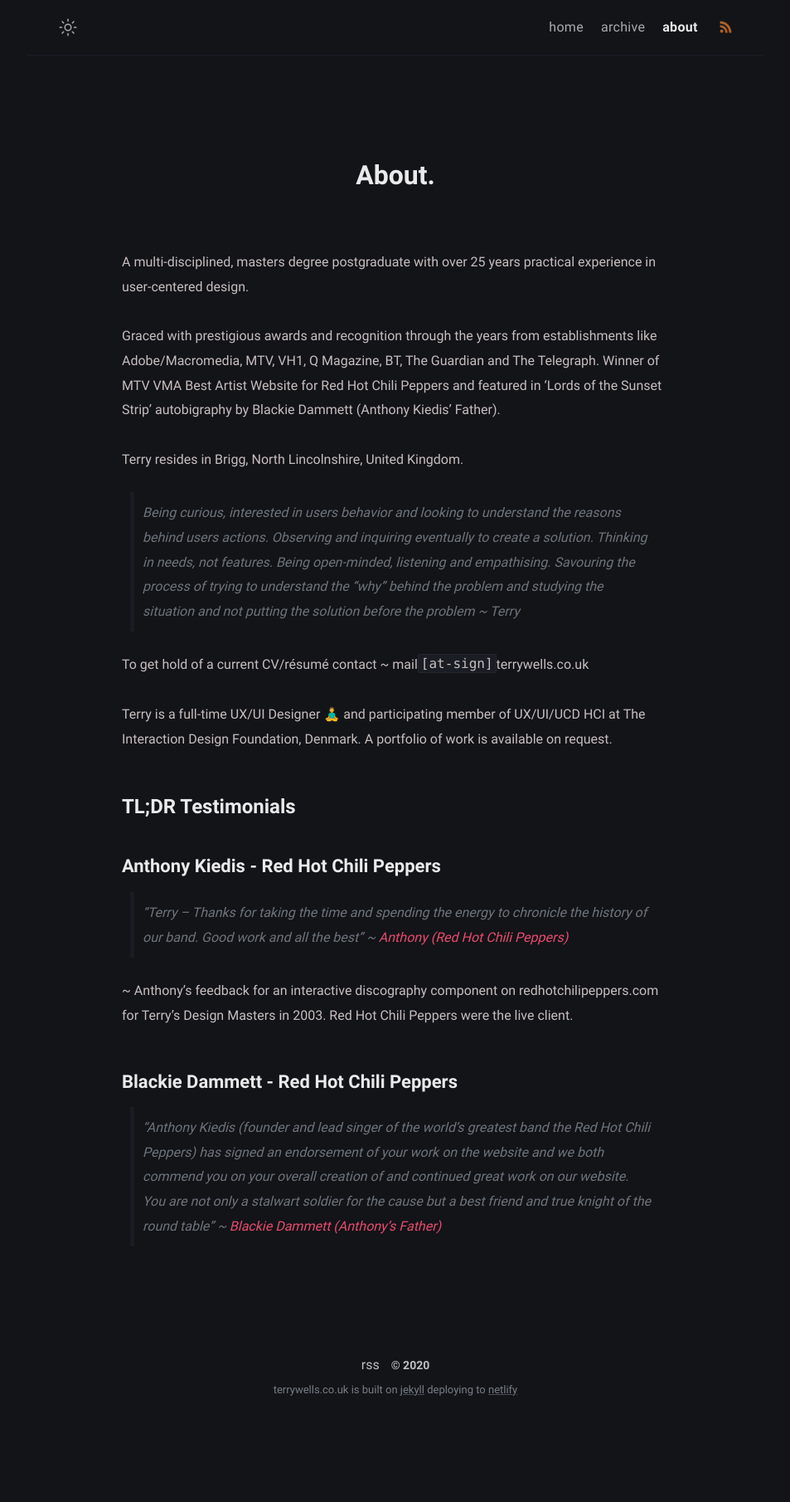
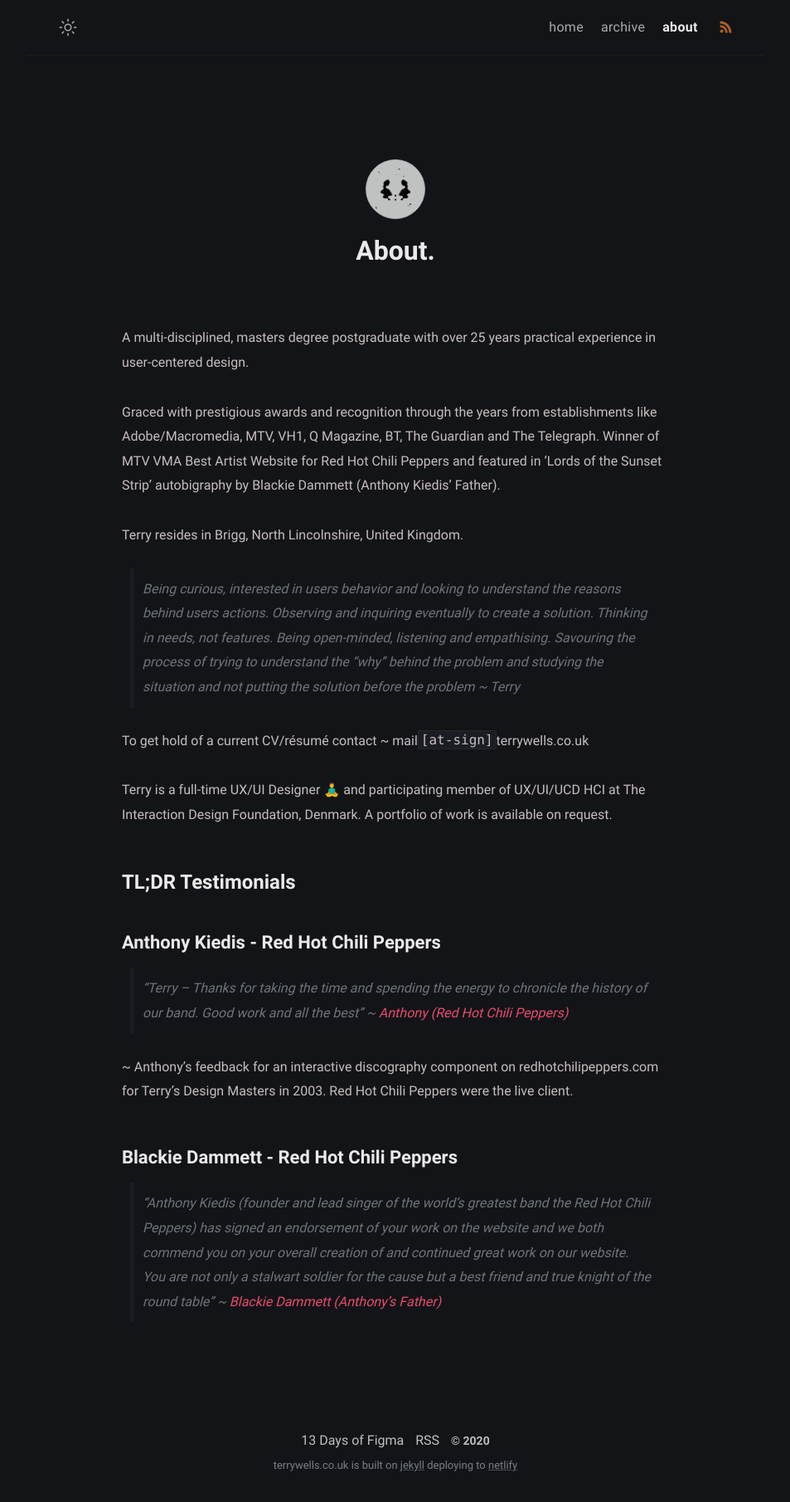
Before and after one commit to wristtattoo/jekyll-klise, a Jekyll site: the page built from about.md, in a window 1280 px wide. Shown: the whole page at 83% size, without its empty margins (163-1116 px from the left). Built offline with Jekyll 4.4.1, drawn with Linux system fonts in a browser that asks for light colours; a script that is not in the unit is left out; before the commit the page ends 1719 px from its top, so only the background shows below that.

Commit message:
Jekyll XI
13 Days of Figma

```diff
--- /dev/null
+++ b/_includes/avatar.html
@@ -0,0 +1,7 @@
+<div class="page-avatar">
+  <img
+    class="the-avatar"
+    src="{{ site.author.avatar }}"
+    alt="{{ site.author.username }}"
+  />
+</div>
--- a/_includes/footer.html
+++ b/_includes/footer.html
@@ -1,5 +1,6 @@
 <footer class="footer">
-  <a class="footer_item" href="/feed.xml">rss</a>
+  <a class="footer_item" href="/13daysoffigma">13 Days of Figma</a>
+  <a class="footer_item" href="/feed.xml">RSS</a>
   <span class="footer_item">&copy; {{ site.time | date: "%Y" }}</span>
   <small class="footer_copyright">
     terrywells.co.uk is built on
--- a/_layouts/page.html
+++ b/_layouts/page.html
@@ -31,7 +31,7 @@ layout: compress
   {% include navbar.html %}
   <div class="wrapper">
     <header class="header">
-      <h1 class="header-title center" itemprop="headline">{{ page.title | escape }}.</h1>
+      <h1 class="header-title center" itemprop="headline">{% include avatar.html %}{{ page.title | escape }}.</h1>
     </header>
     <main class="page-content" aria-label="Content">
       {% include anchor_headings.html html=content anchorClass="anchor-head" beforeHeading=true h_min=4 h_max=4 %}
--- a/_sass/klise/_layout.scss
+++ b/_sass/klise/_layout.scss
@@ -176,6 +176,31 @@
         padding: 2px 0;
       }
     }
+  }
+}
+
+// Avatar on it's own
+.page-avatar {
+  margin-top: 6.3rem;
+  margin-bottom: 1.2rem;
+  text-align: center;
+
+  @include media-query($on-mobile) {
+    margin-bottom: 0.8rem;
+  }
+
+  .the-avatar {
+    width: 70px;
+    height: 70px;
+    border-radius: 100%;
+    user-select: none;
+    background-color: #FFFFFF;
+    -ms-user-select: none;
+    -webkit-user-select: none;
+    -webkit-animation: 0.5s ease-in forwards fadein;
+    animation: 0.5s ease-in forwards fadein;
+    opacity: 1;
+    border: solid 1px #cacaca;
   }
 }
 
```
Also changed, not shown: 13daysoffigma.md (added, +18 -0 lines), thanks.md (deleted, +0 -35 lines).
